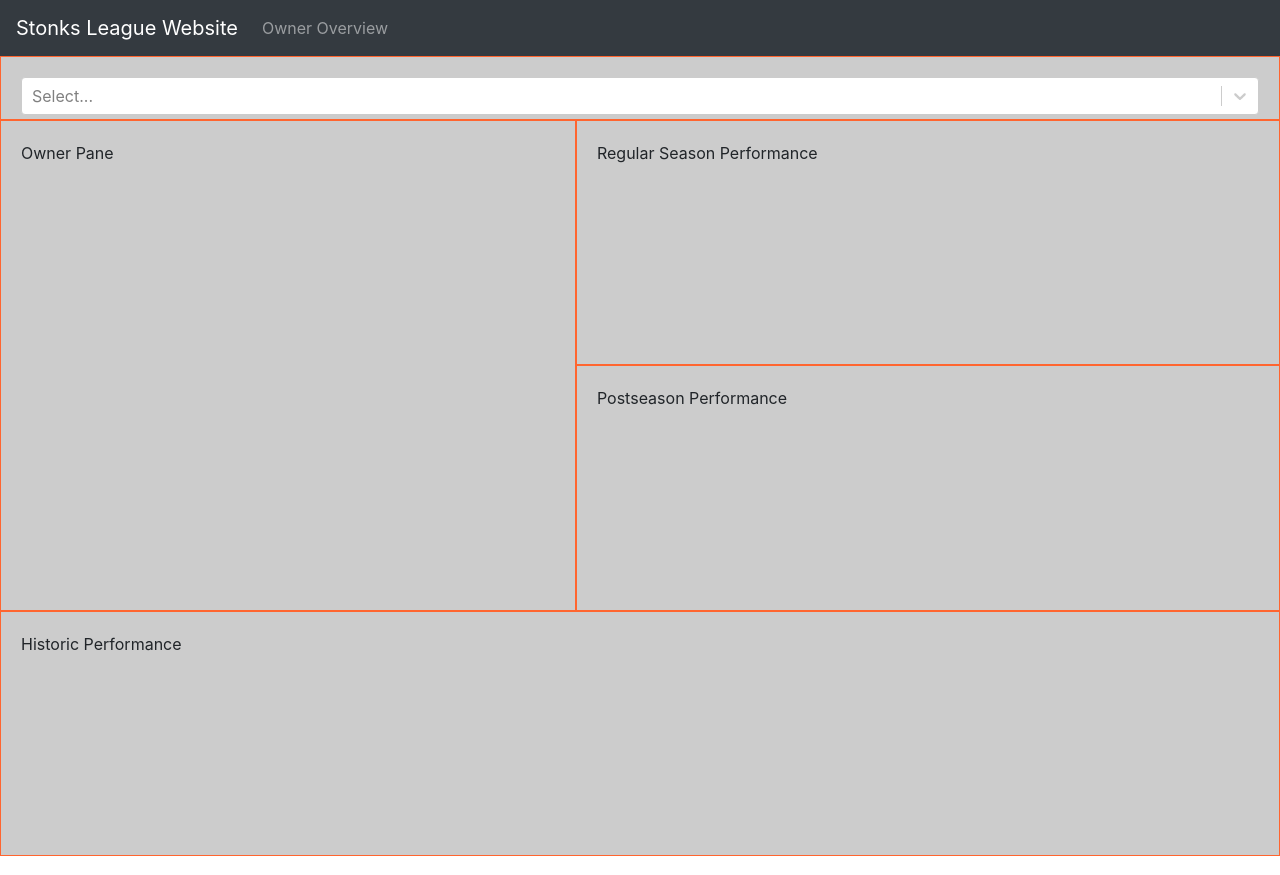
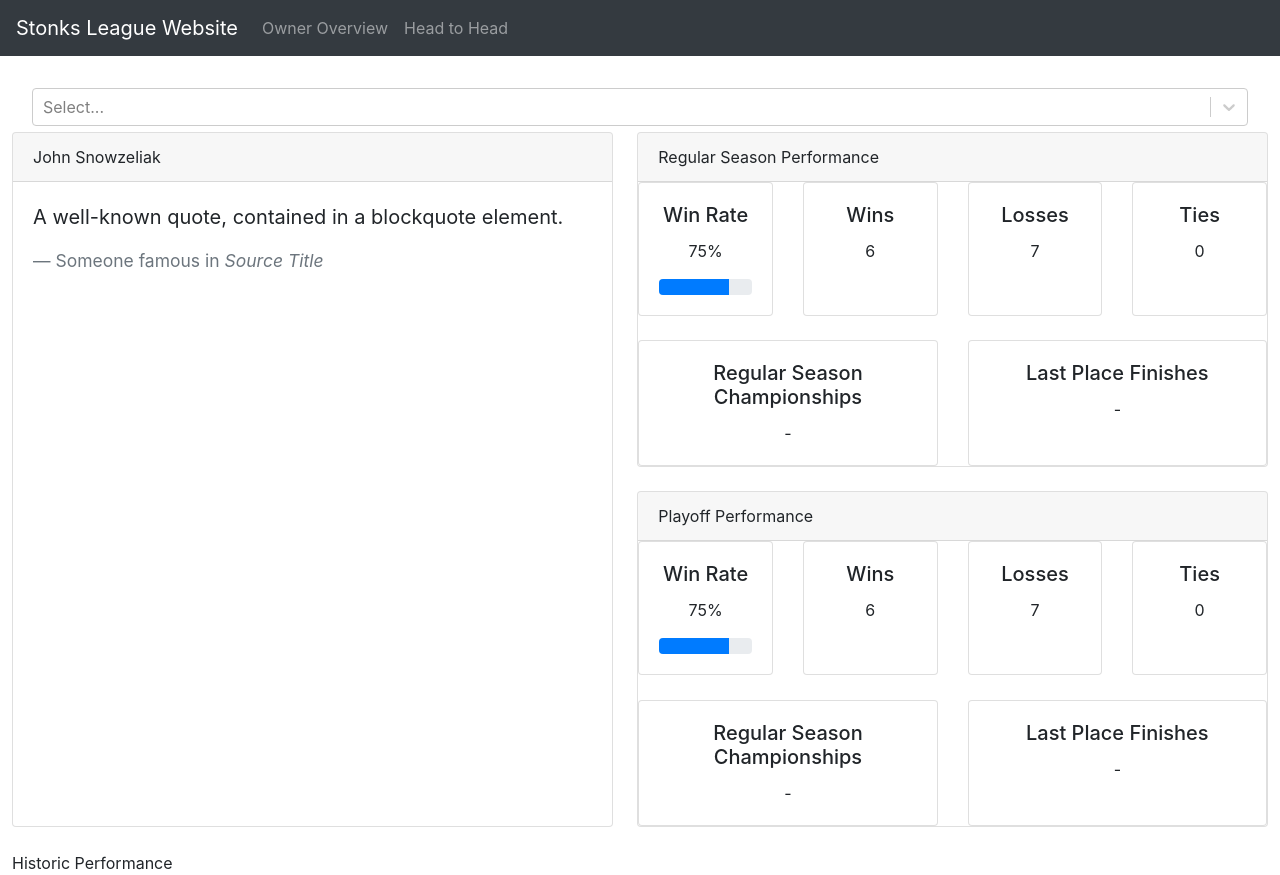
Before and after one commit to johnschiemanjr/stonks-league-website, a React (Create React App) app: page / in a window 1280 px wide. Built offline with nearby package versions, Linux system fonts and the light colour scheme; no server answers.

Commit message:
continued work on owner page layout

```diff
--- a/src/App.css
+++ b/src/App.css
@@ -1,42 +1,3 @@
-.App {
-  text-align: center;
-}
-
-.App-logo {
-  height: 40vmin;
-  pointer-events: none;
-}
-
-@media (prefers-reduced-motion: no-preference) {
-  .App-logo {
-    animation: App-logo-spin infinite 20s linear;
-  }
-}
-
-.App-header {
-  background-color: #282c34;
-  min-height: 100vh;
-  display: flex;
-  flex-direction: column;
-  align-items: center;
-  justify-content: center;
-  font-size: calc(10px + 2vmin);
-  color: white;
-}
-
-.App-link {
-  color: #61dafb;
-}
-
-@keyframes App-logo-spin {
-  from {
-    transform: rotate(0deg);
-  }
-  to {
-    transform: rotate(360deg);
-  }
-}
-
 .grid-container {
   height: 100vh;
   display: grid;
@@ -49,13 +10,14 @@
 }
 
 .grid-item {
-  background-color: #ccc;
-  border: 1px solid #ff652f;
-  padding: 20px;
+  margin: 0.75rem;
+  border: 1px solid rgba(0, 0, 0, 0.125);
+  border: none;
 }
 
 .owners-list {
   grid-area: owners;
+  padding: 20px;
 }
 
 .owner-pane {
@@ -73,3 +35,11 @@
 .historic {
   grid-area: historic;
 }
+
+.card {
+  height: 100%;
+}
+
+.lower-row {
+  margin-top: 0.05%;
+}
--- a/src/App.js
+++ b/src/App.js
@@ -1,30 +1,16 @@
 import React from "react";
-import { BrowserRouter as Router, Route } from "react-router-dom";
+import { BrowserRouter as Router } from "react-router-dom";
 import "bootstrap/dist/css/bootstrap.min.css";
 import "./App.css";
 
 import Navbar from "./components/navbar.component";
-import OwnersList from "./components/owners-list.component";
+import OwnerPage from "./components/owners-page.component";
 
 function App() {
     return (
         <Router>
             <Navbar />
-            <div className="grid-container">
-                <div className="grid-item owners-list">
-                    {" "}
-                    <Route path="/" exact component={OwnersList} />
-                </div>
-                <div className="grid-item owner-pane">Owner Pane</div>
-                <div className="grid-item regular-season">
-                    Regular Season Performance
-                </div>
-                <div className="grid-item postseason">
-                    Postseason Performance
-                </div>
-                <div className="grid-item historic">Historic Performance</div>
-            </div>
-            <div></div>
+            <OwnerPage />
         </Router>
     );
 }
--- a/src/components/navbar.component.js
+++ b/src/components/navbar.component.js
@@ -15,6 +15,11 @@ export default class Navbar extends Component {
                 Owner Overview
               </Link>
             </li>
+            <li className="navbar-item">
+              <Link to="/" className="nav-link">
+                Head to Head
+              </Link>
+            </li>
           </ul>
         </div>
       </nav>
--- a/src/components/overview-pane.component.js
+++ b/src/components/overview-pane.component.js
@@ -3,8 +3,20 @@ import React, { Component } from "react";
 export default class OverviewPane extends Component {
     render() {
         return (
-            <div>
-                <h3>Hello</h3>
+            <div className="card">
+                <div className="card-header">{this.props.teamName}</div>
+                <div className="card-body">
+                    <blockquote className="blockquote mb-0">
+                        <p>
+                            A well-known quote, contained in a blockquote
+                            element.
+                        </p>
+                        <footer className="blockquote-footer">
+                            Someone famous in{" "}
+                            <cite title="Source Title">Source Title</cite>
+                        </footer>
+                    </blockquote>
+                </div>
             </div>
         );
     }
--- /dev/null
+++ b/src/components/owner-performance-card.component.js
@@ -0,0 +1,94 @@
+import React, { Component } from "react";
+
+class UpperInfoCard extends Component {
+    render() {
+        return (
+            <div className="col-md-3 text-center">
+                <div className="card">
+                    <div className="card-body">
+                        <h5 className="card-title">{this.props.title}</h5>
+                        <p className="card-text">{this.props.content}</p>
+                    </div>
+                </div>
+            </div>
+        );
+    }
+}
+
+class WinRateCard extends Component {
+    // Function to get gradient for win rate
+    // pickHex(color1, color2, weight) {
+    //     console.log("hello");
+    //     var w1 = weight;
+    //     var w2 = 1 - w1;
+    //     var rgb = [
+    //         Math.round(color1[0] * w1 + color2[0] * w2),
+    //         Math.round(color1[1] * w1 + color2[1] * w2),
+    //         Math.round(color1[2] * w1 + color2[2] * w2),
+    //     ];
+    //     return rgb;
+    //}
+
+    render() {
+        return (
+            <div className="col-md-3 text-center">
+                <div className="card">
+                    <div className="card-body">
+                        <h5 className="card-title">{this.props.title}</h5>
+                        <p className="card-text">{this.props.winPercentage}</p>
+                        <div className="progress">
+                            <div
+                                className="progress-bar"
+                                role="progressbar"
+                                style={{ width: this.props.winPercentage }}
+                                aria-valuenow={this.props.winPercentage}
+                                aria-valuemin="0"
+                                aria-valuemax="100"
+                            ></div>
+                        </div>
+                    </div>
+                </div>
+            </div>
+        );
+    }
+}
+
+class LowerInfoCard extends Component {
+    render() {
+        return (
+            <div className="col-md-6 text-center">
+                <div className="card">
+                    <div className="card-body">
+                        <h5 className="card-title">{this.props.title}</h5>
+                        <p className="card-text">{this.props.content}</p>
+                    </div>
+                </div>
+            </div>
+        );
+    }
+}
+
+export default class OwnerPerformanceCard extends Component {
+    render() {
+        const win = 75;
+        return (
+            <div className="card">
+                <div className="card-header">{this.props.cardTitle}</div>
+                <div className="row">
+                    <WinRateCard title="Win Rate" winPercentage={win + "%"} />
+                    <UpperInfoCard title="Wins" content={6} />
+                    <UpperInfoCard title="Losses" content={7} />
+                    <UpperInfoCard title="Ties" content={0} />
+                </div>
+                <br />
+                <div className="row lower-row">
+                    <LowerInfoCard
+                        title="Regular Season Championships"
+                        content="-"
+                    />
+                    <LowerInfoCard title="Last Place Finishes" content="-" />
+                </div>
+            </div>
+        );
+    }
+}
--- /dev/null
+++ b/src/components/owners-page.component.js
@@ -0,0 +1,27 @@
+import React, { Component } from "react";
+
+import OwnersList from "./owners-list.component";
+import OverviewPage from "./overview-pane.component.js";
+import OwnerPerformanceCard from "./owner-performance-card.component.js";
+
+export default class OwnerPage extends Component {
+    render() {
+        return (
+            <div className="grid-container">
+                <div className="grid-item owners-list">
+                    <OwnersList />
+                </div>
+                <div className="grid-item owner-pane">
+                    <OverviewPage teamName="John Snowzeliak" />
+                </div>
+                <div className="grid-item regular-season">
+                    <OwnerPerformanceCard cardTitle="Regular Season Performance" />
+                </div>
+                <div className="grid-item postseason">
+                    <OwnerPerformanceCard cardTitle="Playoff Performance" />
+                </div>
+                <div className="grid-item historic">Historic Performance</div>
+            </div>
+        );
+    }
+}
```
